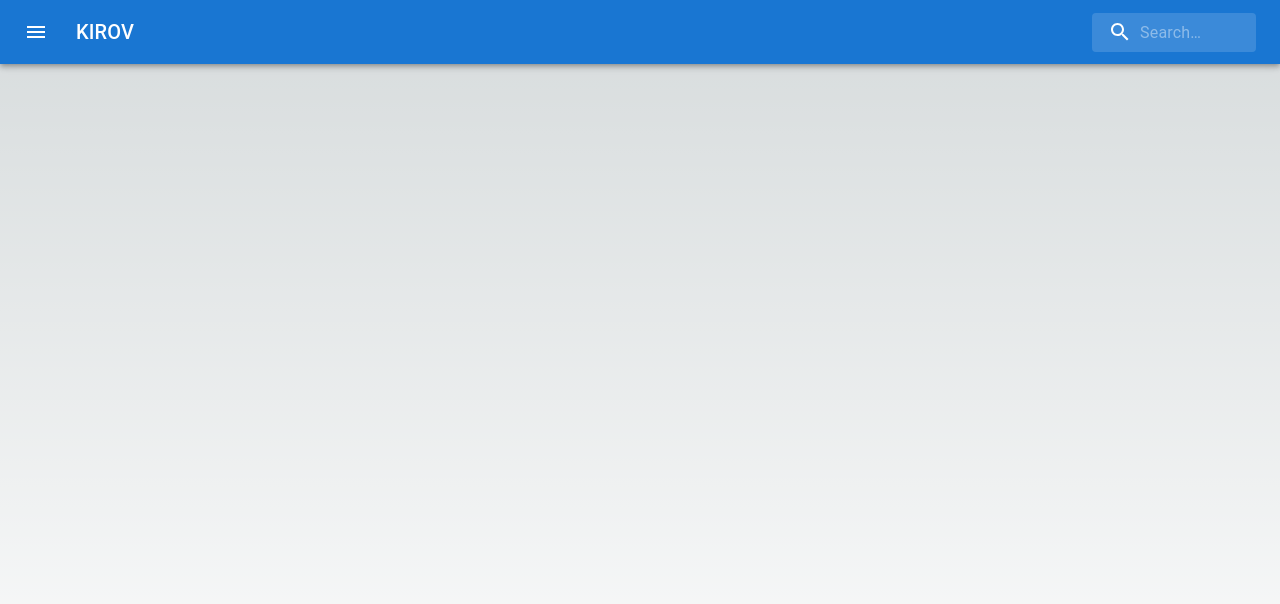
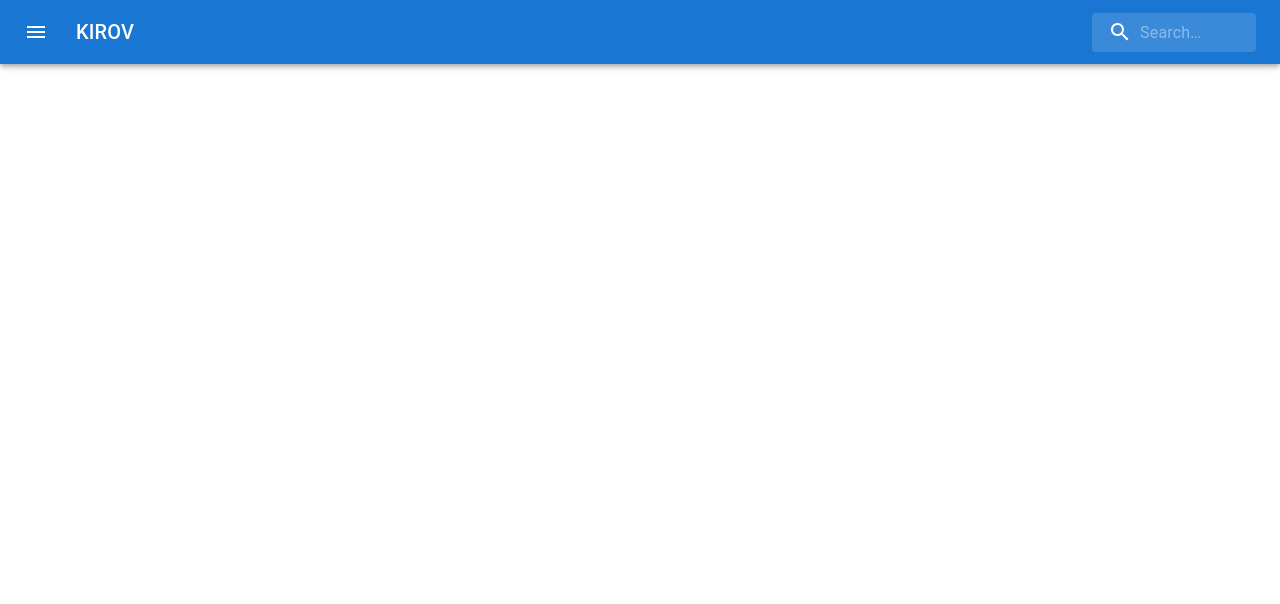
Before and after one commit to stay-foolish-forever/kirov, a Next.js app: page / in a window 1280 px wide. Shown: the top 604 px of the page. Built offline with nearby package versions, Linux system fonts and the light colour scheme.

Commit message:
feat: package version ui

```diff
--- a/src/app/globals.css
+++ b/src/app/globals.css
@@ -1,107 +1,109 @@
-:root {
-    --max-width: 1100px;
-    --border-radius: 12px;
-    --font-mono: ui-monospace, Menlo, Monaco, 'Cascadia Mono', 'Segoe UI Mono',
-    'Roboto Mono', 'Oxygen Mono', 'Ubuntu Monospace', 'Source Code Pro',
-    'Fira Mono', 'Droid Sans Mono', 'Courier New', monospace;
+/*:root {*/
+/*    --max-width: 1100px;*/
+/*    --border-radius: 12px;*/
+/*    --font-mono: ui-monospace, Menlo, Monaco, 'Cascadia Mono', 'Segoe UI Mono',*/
+/*    'Roboto Mono', 'Oxygen Mono', 'Ubuntu Monospace', 'Source Code Pro',*/
+/*    'Fira Mono', 'Droid Sans Mono', 'Courier New', monospace;*/
 
-    --foreground-rgb: 0, 0, 0;
-    --background-start-rgb: 214, 219, 220;
-    --background-end-rgb: 255, 255, 255;
+/*    --foreground-rgb: 0, 0, 0;*/
+/*    --background-start-rgb: 214, 219, 220;*/
+/*    --background-end-rgb: 255, 255, 255;*/
 
-    --primary-glow: conic-gradient(
-        from 180deg at 50% 50%,
-        #16abff33 0deg,
-        #0885ff33 55deg,
-        #54d6ff33 120deg,
-        #0071ff33 160deg,
-        transparent 360deg
-    );
-    --secondary-glow: radial-gradient(
-        rgba(255, 255, 255, 1),
-        rgba(255, 255, 255, 0)
-    );
+/*    --primary-glow: conic-gradient(*/
+/*        from 180deg at 50% 50%,*/
+/*        #16abff33 0deg,*/
+/*        #0885ff33 55deg,*/
+/*        #54d6ff33 120deg,*/
+/*        #0071ff33 160deg,*/
+/*        transparent 360deg*/
+/*    );*/
+/*    --secondary-glow: radial-gradient(*/
+/*        rgba(255, 255, 255, 1),*/
+/*        rgba(255, 255, 255, 0)*/
+/*    );*/
 
-    --tile-start-rgb: 239, 245, 249;
-    --tile-end-rgb: 228, 232, 233;
-    --tile-border: conic-gradient(
-        #00000080,
-        #00000040,
-        #00000030,
-        #00000020,
-        #00000010,
-        #00000010,
-        #00000080
-    );
+/*    --tile-start-rgb: 239, 245, 249;*/
+/*    --tile-end-rgb: 228, 232, 233;*/
+/*    --tile-border: conic-gradient(*/
+/*        #00000080,*/
+/*        #00000040,*/
+/*        #00000030,*/
+/*        #00000020,*/
+/*        #00000010,*/
+/*        #00000010,*/
+/*        #00000080*/
+/*    );*/
 
-    --callout-rgb: 238, 240, 241;
-    --callout-border-rgb: 172, 175, 176;
-    --card-rgb: 180, 185, 188;
-    --card-border-rgb: 131, 134, 135;
-}
+/*    --callout-rgb: 238, 240, 241;*/
+/*    --callout-border-rgb: 172, 175, 176;*/
+/*    --card-rgb: 180, 185, 188;*/
+/*    --card-border-rgb: 131, 134, 135;*/
+/*}*/
 
-@media (prefers-color-scheme: dark) {
-    :root {
-        --foreground-rgb: 255, 255, 255;
-        --background-start-rgb: 0, 0, 0;
-        --background-end-rgb: 0, 0, 0;
+/*@media (prefers-color-scheme: dark) {*/
+/*    :root {*/
+/*        --foreground-rgb: 255, 255, 255;*/
+/*        --background-start-rgb: 0, 0, 0;*/
+/*        --background-end-rgb: 0, 0, 0;*/
 
-        --primary-glow: radial-gradient(rgba(1, 65, 255, 0.4), rgba(1, 65, 255, 0));
-        --secondary-glow: linear-gradient(
-            to bottom right,
-            rgba(1, 65, 255, 0),
-            rgba(1, 65, 255, 0),
-            rgba(1, 65, 255, 0.3)
-        );
+/*        --primary-glow: radial-gradient(rgba(1, 65, 255, 0.4), rgba(1, 65, 255, 0));*/
+/*        --secondary-glow: linear-gradient(*/
+/*            to bottom right,*/
+/*            rgba(1, 65, 255, 0),*/
+/*            rgba(1, 65, 255, 0),*/
+/*            rgba(1, 65, 255, 0.3)*/
+/*        );*/
 
-        --tile-start-rgb: 2, 13, 46;
-        --tile-end-rgb: 2, 5, 19;
-        --tile-border: conic-gradient(
-            #ffffff80,
-            #ffffff40,
-            #ffffff30,
-            #ffffff20,
-            #ffffff10,
-            #ffffff10,
-            #ffffff80
-        );
+/*        --tile-start-rgb: 2, 13, 46;*/
+/*        --tile-end-rgb: 2, 5, 19;*/
+/*        --tile-border: conic-gradient(*/
+/*            #ffffff80,*/
+/*            #ffffff40,*/
+/*            #ffffff30,*/
+/*            #ffffff20,*/
+/*            #ffffff10,*/
+/*            #ffffff10,*/
+/*            #ffffff80*/
+/*        );*/
 
-        --callout-rgb: 20, 20, 20;
-        --callout-border-rgb: 108, 108, 108;
-        --card-rgb: 100, 100, 100;
-        --card-border-rgb: 200, 200, 200;
-    }
-}
+/*        --callout-rgb: 20, 20, 20;*/
+/*        --callout-border-rgb: 108, 108, 108;*/
+/*        --card-rgb: 100, 100, 100;*/
+/*        --card-border-rgb: 200, 200, 200;*/
+/*    }*/
+/*}*/
 
-* {
-    box-sizing: border-box;
-    padding: 0;
-    margin: 0;
-}
+/** {*/
+/*    box-sizing: border-box;*/
+/*    padding: 0;*/
+/*    margin: 0;*/
+/*}*/
 
 html,
 body {
     height: 100%;
+    margin: 0;
     max-width: 100vw;
-    overflow-x: hidden;
+    max-height: 100vh;
+    overflow: hidden;
 }
 
-body {
-    color: rgb(var(--foreground-rgb));
-    background: linear-gradient(
-        to bottom,
-        transparent,
-        rgb(var(--background-end-rgb))
-    ) rgb(var(--background-start-rgb));
-}
+/*body {*/
+/*    color: rgb(var(--foreground-rgb));*/
+/*    background: linear-gradient(*/
+/*        to bottom,*/
+/*        transparent,*/
+/*        rgb(var(--background-end-rgb))*/
+/*    ) rgb(var(--background-start-rgb));*/
+/*}*/
 
-a {
-    color: inherit;
-    text-decoration: none;
-}
+/*a {*/
+/*    color: inherit;*/
+/*    text-decoration: none;*/
+/*}*/
 
-@media (prefers-color-scheme: dark) {
-    html {
-        color-scheme: dark;
-    }
-}
+/*@media (prefers-color-scheme: dark) {*/
+/*    html {*/
+/*        color-scheme: dark;*/
+/*    }*/
+/*}*/
```
Also changed, not shown: src/app/package/[packageName]/[version]/@tree/page.module.css (added, +23 -0 lines), src/app/package/[packageName]/[version]/@trend/page.module.css (added, +21 -0 lines), src/app/package/[packageName]/[version]/layout.tsx (+14 -8 lines).
